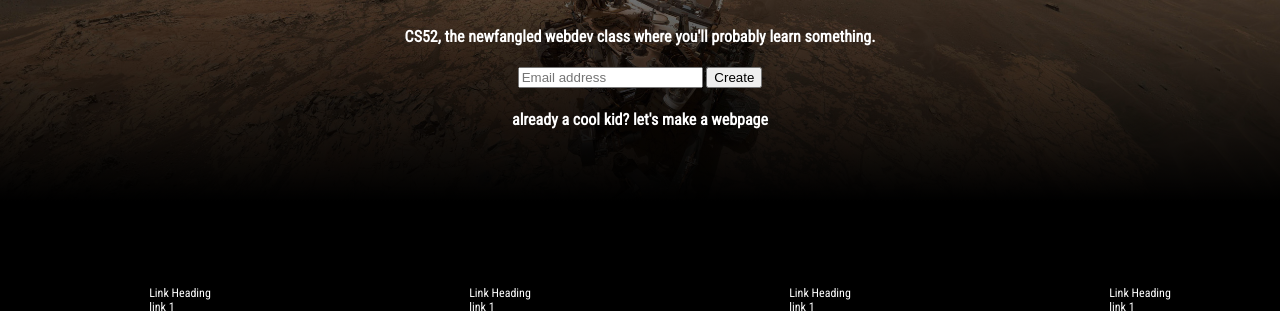
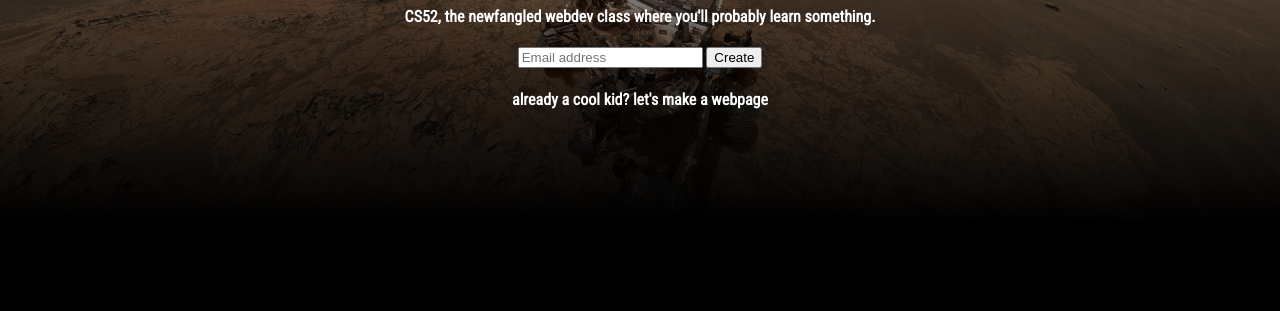
Before and after one commit to alexroussos/mitchrevers.me, a plain HTML site: page index.html in a window 1280 px wide. Shown: the part 254-565 px from the top of the page. Drawn offline with Linux system fonts and the light colour scheme.

Commit message:
better flexibility

```diff
--- a/index.html
+++ b/index.html
@@ -22,7 +22,7 @@
                 <div class="banner">
                     <h1>From markup to startup in 8 weeks!</h1>
                     <h4>CS52, the newfangled webdev class where you'll probably learn something.</h4>
-                    <form action="demo_form.asp">
+                    <form>
                         <input class="emailBox" name="email" type="email" placeholder="Email address">
                         <button class="myButton" type="submit">Create</button>
                     </form>
--- a/style.css
+++ b/style.css
@@ -4,6 +4,7 @@ body {
  	color: white;
    	font-family: 'Roboto Condensed', sans-serif;
     background: black;
+    height: 100%;
 }
 
 body ul {
@@ -17,6 +18,8 @@ body ul {
 
 .gradient {
     background: linear-gradient(to bottom, rgba(0,0,0,0) 0, #000 67%);
+    display: flex;
+    flex-direction: column;
 }
 
 .nav {
@@ -47,7 +50,9 @@ body ul {
     display: flex;
     flex-direction: column;
     align-items: center;
-    margin: 120px 0;
+    height: 300px;
+    padding: 100px 20px;
+    text-align: center;
 }
 
 .links {
```
